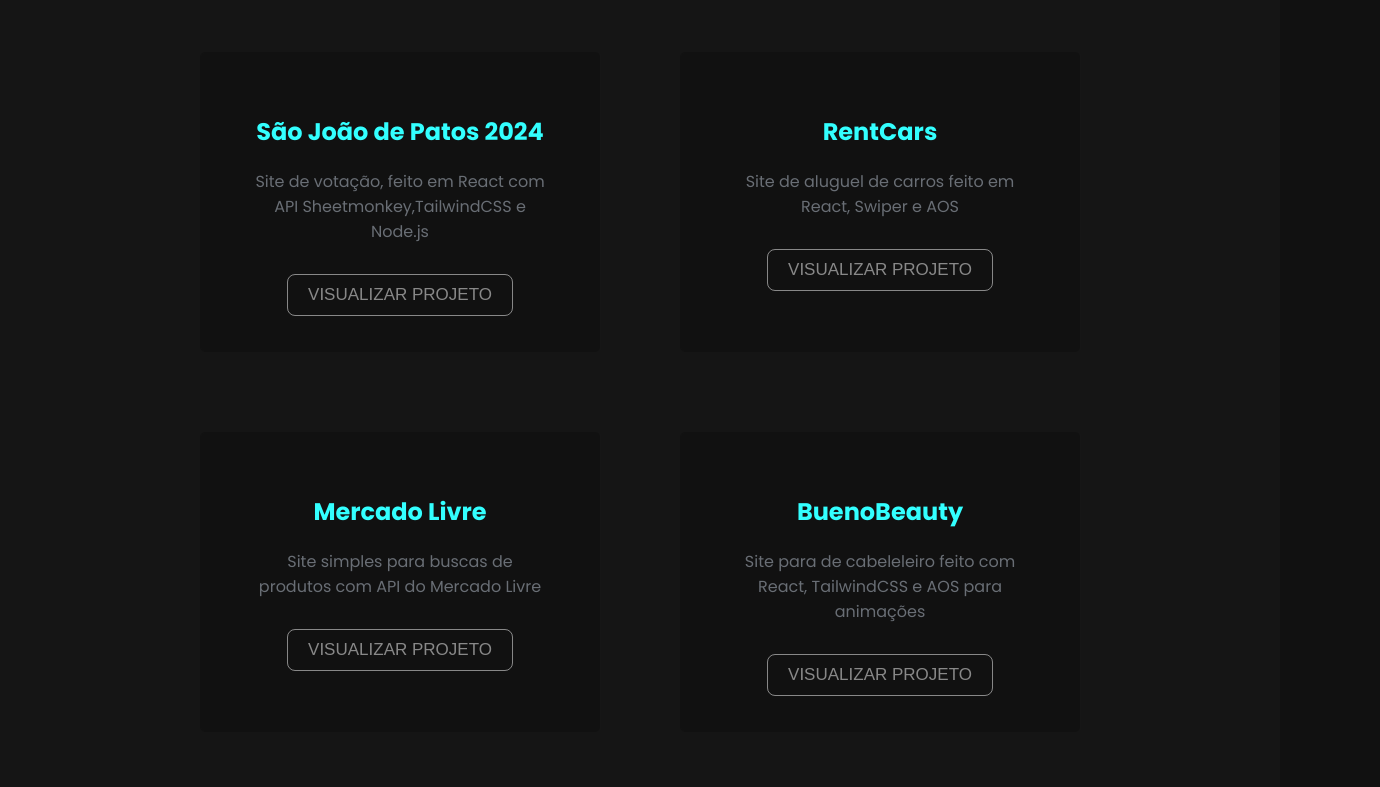
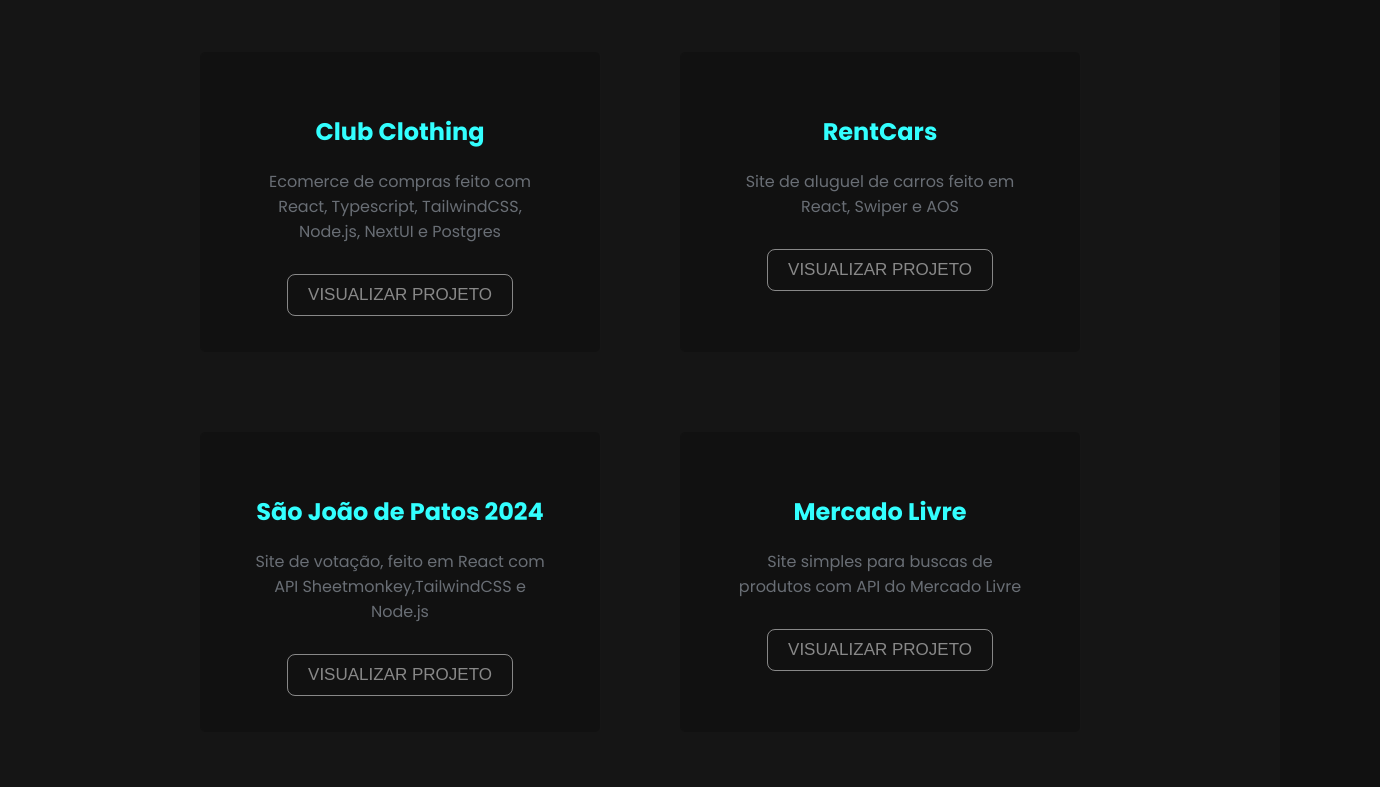
Before and after one commit to RuanDevz/Portfolio, a React (Vite) app in the folder Portfolio/: page / in a window 1280 px wide. Shown: the part 2313-3100 px from the top of the page, 1380 px wide, since content can reach past the window. Built offline with nearby package versions, Linux system fonts and the light colour scheme.

Commit message:
feat: add a new project and a new tecnology

```diff
--- a/Portfolio/src/Components/Conhecimentos/Conhecimentos.jsx
+++ b/Portfolio/src/Components/Conhecimentos/Conhecimentos.jsx
@@ -10,6 +10,7 @@
 import STYLEDCOMPONENTS from '../../assets/Icons/styled-components.png';
 import NODE from '../../assets/Icons/NodeJS.png'
 import TAILWINDCSS from '../../assets/Icons/Tailwind.png'
+import TYPESCRIPT from '../../assets/Icons/Typescript.png'
 
 
 
@@ -17,6 +18,8 @@
   { nome: 'HTML', descricao: 'HTML é uma linguagem de marcação utilizada na construção de páginas na Web. Documentos HTML podem ser interpretados por navegadores' },
   { nome: 'CSS', descricao: 'CSS é chamado de linguagem Cascading Style Sheet e é usado para estilizar elementos escritos em uma linguagem de marcação como HTML. O CSS separa o conteúdo da representação visual do site. Pense na decoração da sua página.' },
   { nome: 'JAVASCRIPT', descricao: 'JavaScript é uma linguagem de programação interpretada estruturada, de script em alto nível com tipagem dinâmica fraca e multiparadigma. Juntamente com HTML e CSS, o JavaScript é uma das três principais tecnologias da World Wide Web' },
+  { nome: 'TYPESCRIPT', descricao: 'TypeScript é um superconjunto de JavaScript que adiciona digitação estática opcional e recursos avançados ao JavaScript.' },
+
   { nome: 'REACT', descricao: 'O React é uma biblioteca modular, o que significa que os componentes podem ser facilmente reutilizados e compartilhados entre diferentes partes da aplicação.' },
   {
     nome: 'TAILWINDCSS', descricao: 'O Tailwind CSS é um framework de desenvolvimento web que utiliza classes utilitárias para estilizar elementos HTML, oferecendo flexibilidade e eficiência na criação de layouts responsivos e personalizados.'
@@ -56,6 +59,7 @@
   HTML,
   CSS,
   JAVASCRIPT,
+  TYPESCRIPT,
   REACT,
   NODE,
   MYSQL,
--- a/Portfolio/src/Components/Projetos/Projetos.jsx
+++ b/Portfolio/src/Components/Projetos/Projetos.jsx
@@ -5,14 +5,19 @@
 
     const projects = [
         {
-            Title: "São João de Patos 2024",
-            Resumo: "Site de votação, feito em React com API Sheetmonkey,TailwindCSS e Node.js",
-            Link: "https://saojoaodepatos2024.vercel.app/"
+            Title: "Club Clothing",
+            Resumo: "Ecomerce de compras feito com React, Typescript, TailwindCSS, Node.js, NextUI e Postgres",
+            Link: "https://club-ecomerce.vercel.app/"
         },
         {
             Title: "RentCars",
             Resumo: "Site de aluguel de carros feito em React, Swiper e AOS",
             Link: "https://rent-cars-lyfn.vercel.app/"
+        },
+        {
+            Title: "São João de Patos 2024",
+            Resumo: "Site de votação, feito em React com API Sheetmonkey,TailwindCSS e Node.js",
+            Link: "https://saojoaodepatos2024.vercel.app/"
         },
         {
             Title: "Mercado Livre",
```
Also changed, not shown: Portfolio/src/assets/Icons/Typescript.png (added).
